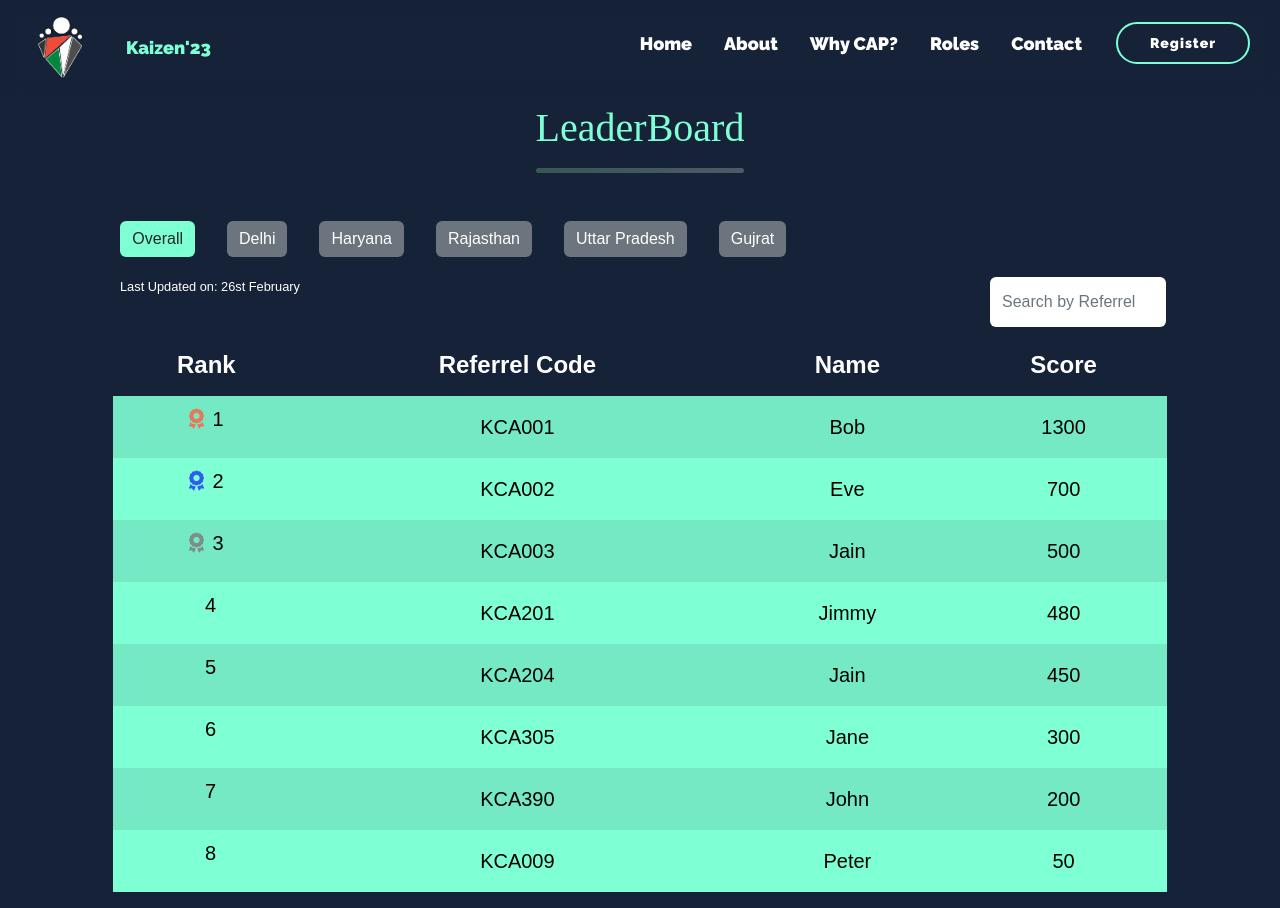
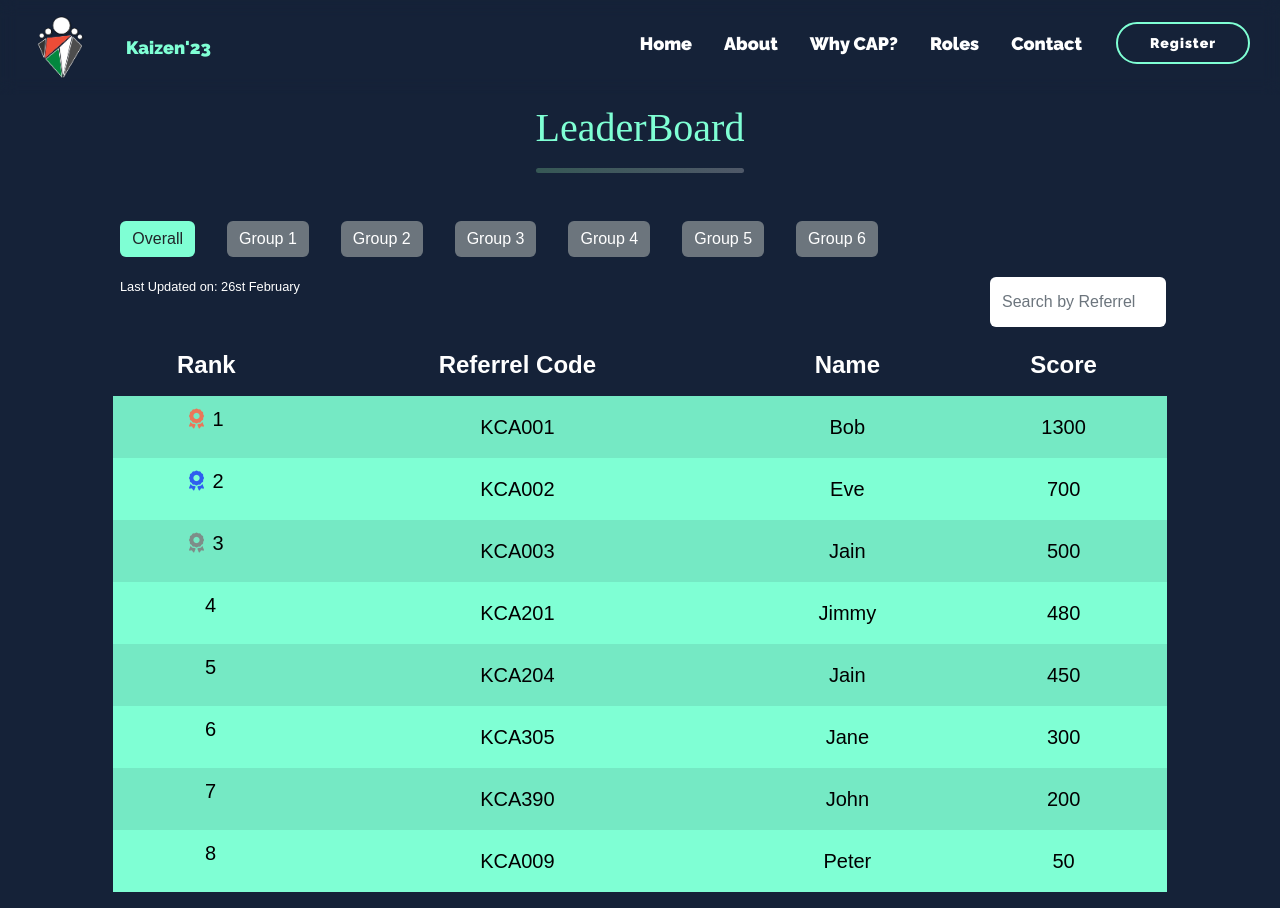
Before and after one commit to NSS-IIT-Delhi/Kaizen-23-CAP, a React (Create React App) app: page /leaderboard in a window 1280 px wide. Built offline with nearby package versions, Linux system fonts and the light colour scheme.

Commit message:
Group buttons

```diff
--- a/src/components/leaderboard/LeaderBoard.js
+++ b/src/components/leaderboard/LeaderBoard.js
@@ -39,11 +39,12 @@ const Board = () => {
         <div className="d-flex justify-content-between mb-1 w-96 m-auto">
         <div className=''>
           <button className="text-dark mx-3 btns mb-3" onClick={() => setLeadersData(overallData)} style={{backgroundColor:"aquamarine"}}>Overall</button>
-            <button key={delhiData.state} className=" btn-secondary btns mx-3 mb-3" onClick={() => setLeadersData(delhiData)}>Delhi</button>
-            <button key={haryanaData.state} className=" btn-secondary btns mx-3 mb-3" onClick={() => setLeadersData(haryanaData)}>Haryana</button>
-            <button key={rajasthanData.state} className=" btn-secondary btns mx-3 mb-3" onClick={() => setLeadersData(rajasthanData)}>Rajasthan</button>
-            <button key={UPData.state} className=" btn-secondary btns mx-3 mb-3" onClick={() => setLeadersData(UPData)}>Uttar Pradesh</button>
-            <button key={gujratData.state} className=" btn-secondary btns mx-3 mb-3" onClick={() => setLeadersData(gujratData)}>Gujrat</button>
+            <button key={delhiData.state} className=" btn-secondary btns mx-3 mb-3" onClick={() => setLeadersData(delhiData)}>Group 1</button>
+            <button key={haryanaData.state} className=" btn-secondary btns mx-3 mb-3" onClick={() => setLeadersData(haryanaData)}>Group 2</button>
+            <button key={rajasthanData.state} className=" btn-secondary btns mx-3 mb-3" onClick={() => setLeadersData(rajasthanData)}>Group 3</button>
+            <button key={UPData.state} className=" btn-secondary btns mx-3 mb-3" onClick={() => setLeadersData(UPData)}>Group 4</button>
+            <button key={gujratData.state} className=" btn-secondary btns mx-3 mb-3" onClick={() => setLeadersData(gujratData)}>Group 5</button>
+            <button key={gujratData.state} className=" btn-secondary btns mx-3 mb-3" onClick={() => setLeadersData(gujratData)}>Group 6</button>
         </div>
 
       </div>
```
